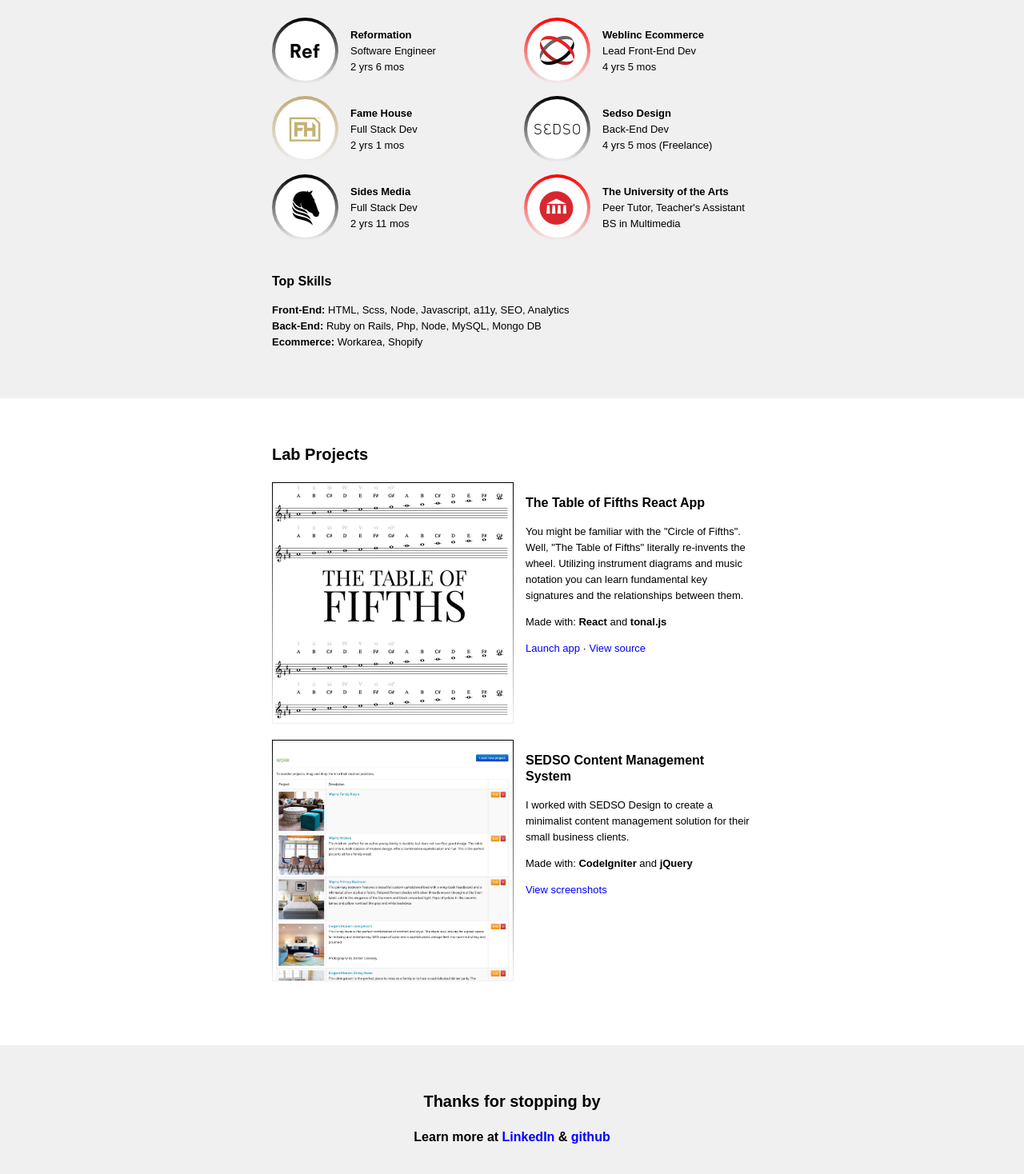
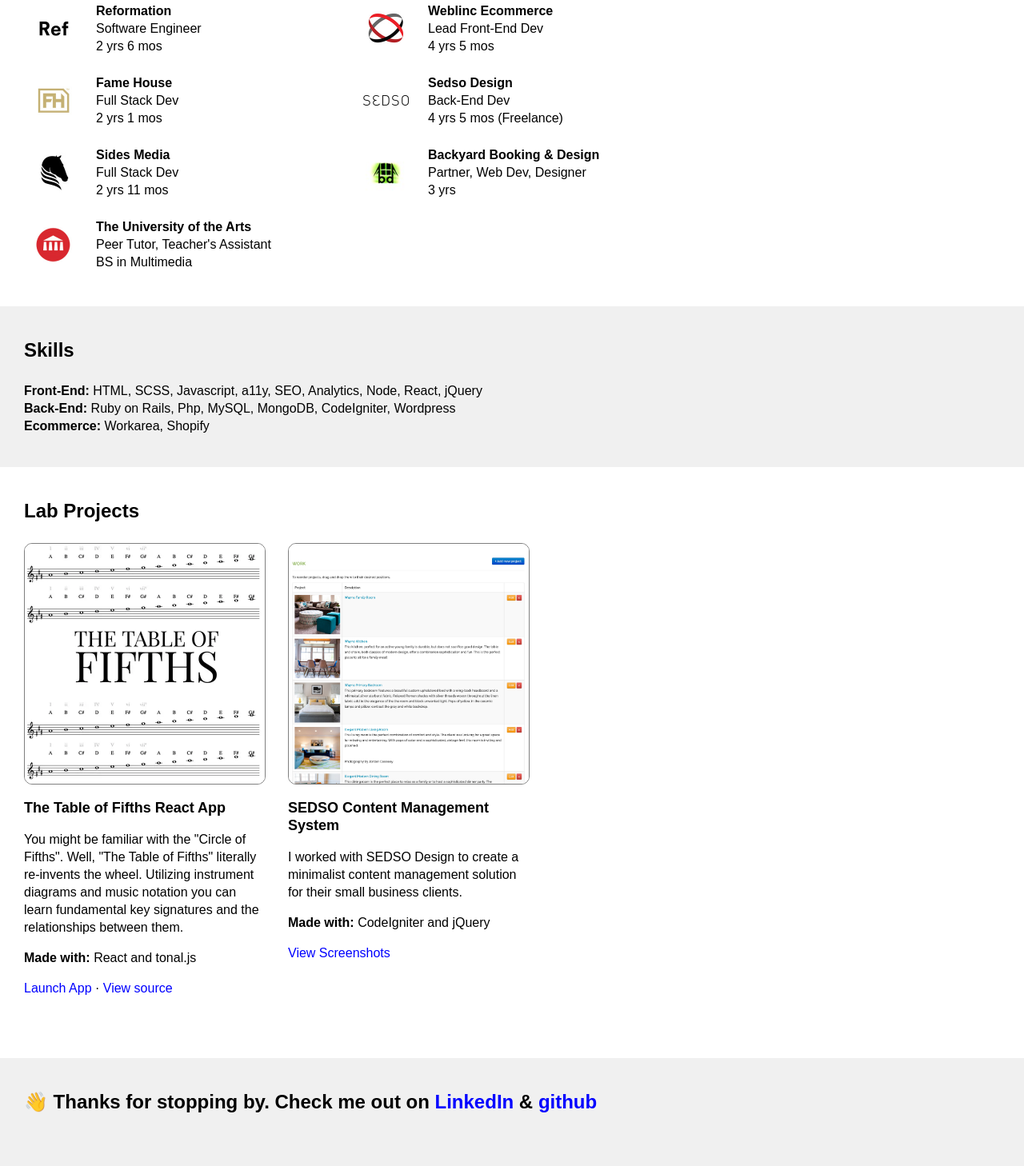
Before and after one commit to mwicks7/resume, a React (Create React App) app: page / in a window 1280 px wide. Shown: the part 382-1850 px from the top of the page at 80% size. Built offline with nearby package versions, Linux system fonts and the light colour scheme.

Commit message:
Code and design cleanup

```diff
--- a/src/App.js
+++ b/src/App.js
@@ -1,18 +1,20 @@
-import logo from './logo.svg'
 import Work from './Work.js'
+import Skills from './Skills.js'
 import Lab from './Lab.js'
 import About from './About.js'
+import Footer from './Footer.js'
 
-function App() {
+
+const App = () => {
   return (
     <main className="App">
-      <header className="App-header">
-        <div className="App-container is--large">
+      <header className="App-section">
+        <div className="App-container">
           <About />
         </div>
       </header>
 
-      <section className="App-section is--dark ">
+      <section className="App-section">
         <div className="App-container">
           <Work />
         </div>
@@ -20,16 +22,21 @@
 
       <section className="App-section">
         <div className="App-container">
+          <Skills />
+        </div>
+      </section>
+
+      <section className="App-section">
+        <div className="App-container is--full-width">
           <Lab />
         </div>
       </section>
 
-      <section className="App-section is--dark is--centered">
+      <footer className="App-section">
         <div className="App-container">
-          <h2>Thanks for stopping by</h2>
-          <h3>Learn more at <a href="https://www.linkedin.com/in/mwicks/">LinkedIn</a> &amp; <a href="https://github.com/mwicks7/">github</a></h3>
+          <Footer />
         </div>
-      </section>
+      </footer>
     </main>
   );
 }
--- a/src/App.scss
+++ b/src/App.scss
@@ -1,31 +1,22 @@
-.App-header, .App-section {
-  padding: 40px $gap-size;
-  background-color: #ffffff;
+.App-section {
+  padding: 40px 15px;
+  overflow-x: scroll;
+  max-width: 100%;
 
-  &.is--dark {
+  &:nth-child(odd) {
     background-color: #f0f0f0;
   }
 
-  &.is--centered {
-    text-align: center;
-  }
-
   @include breakpoint {
-    padding: 60px 0;
+    padding: 40px 30px;
   }
 }
 
+  .App-container {
+    max-width: 100%;
+    width: 800px;
 
-  .App-container {
-    width: 100%;
-    max-width: $container-width;
-    margin: 0 auto;
-
-    &.is--large {
-      max-width: $container-width-l;
+    .is--full-width {
+      width: 100%
     }
   }
-
-  .App-divider {
-    border-bottom: $border-thickness solid white;
-  }
--- /dev/null
+++ b/src/Footer.js
@@ -0,0 +1,11 @@
+import React from 'react'
+
+const Footer = () => {
+  return (
+    <div className='Footer'>
+      <h2>&#128075; Thanks for stopping by. Check me out on <a href="https://www.linkedin.com/in/mwicks/">LinkedIn</a> &amp; <a href="https://github.com/mwicks7/">github</a></h2>
+    </div>
+  )
+}
+
+export default Footer
--- a/src/Lab.js
+++ b/src/Lab.js
@@ -1,51 +1,79 @@
 import fifthsImage from './images/lab_table_of_fifths7.webp'
-import sedsoCMS from './images/sedso_content_manager.jpg'
-function Article () {
+import sedsoImage from './images/sedso_content_manager.jpg'
+
+const labData = [
+  {
+    img: fifthsImage,
+    title: 'The Table of Fifths React App',
+    description: 'You might be familiar with the "Circle of Fifths". Well, "The Table of Fifths" literally re-invents the wheel. Utilizing instrument diagrams and music notation you can learn fundamental key signatures and the relationships between them.',
+    madeWith: 'React and tonal.js',
+    links: [
+      {
+        text: 'Launch App',
+        href: 'https://mwicks7.github.io/the-table-of-fifths'
+      },
+      {
+        text: 'View source',
+        href: 'https://github.com/mwicks7/the-table-of-fifths'
+      }
+    ]
+  },
+  {
+    img: sedsoImage,
+    title: 'SEDSO Content Management System',
+    description: 'I worked with SEDSO Design to create a minimalist content management solution for their small business clients.',
+    madeWith: 'CodeIgniter and jQuery',
+    links: [
+      {
+        text: 'View Screenshots',
+        href: 'https://mwicks7.github.io/the-table-of-fifths'
+      }
+    ]
+  },
+]
+
+const Link = ({ href, text }) => {
+  return <a href={href}>{text}</a>
+}
+
+const Article = ({ lab }) => {
   return (
     <article className="Lab-project">
       <div className="Lab-image">
-        <img height="300" width="300" alt="The Table of Fifths preview" src={fifthsImage} />
+        <img height="300" width="300" alt="The Table of Fifths preview" src={lab.img} />
       </div>
       <div className="Lab-description">
-        <h3 className="Lab-name">The Table of Fifths React App</h3>
+        <h3 className="Lab-name">{lab.title}</h3>
         <p>
-          You might be familiar with the "Circle of Fifths". Well, "The Table of Fifths" literally re-invents the wheel. Utilizing instrument diagrams and music notation you can learn fundamental key signatures and the relationships between them.
+          {lab.description}
         </p>
         <p>
-          Made with: <b>React</b> and <b>tonal.js</b>
+          <b>Made with:</b> {lab.madeWith }
         </p>
         <p className="Lab-links">
-          <a href="https://mwicks7.github.io/the-table-of-fifths" target="_blank">Launch app</a>
-          <span> · </span>
-          <a href="https://github.com/mwicks7/the-table-of-fifths" target="_blank">View source</a>
+          {lab.links.map((link, i) =>
+            <Link href={link.href} text={link.text} key={i+'LabLink'}/>
+          ).reduce((prev, curr) =>
+            [prev, ' · ', curr]
+          )}
         </p>
       </div>
     </article>
   )
 }
 
-function Lab () {
+const Lab = () => {
   return (
     <div className="Lab">
       <h2>Lab Projects</h2>
-      <Article />
-      <article className="Lab-project">
-        <div className="Lab-image">
-          <img alt="SEDSO Content Management System preview" src={sedsoCMS} />
-        </div>
-        <div className="Lab-description">
-          <h3 className="Lab-name">SEDSO Content Management System</h3>
-          <p>
-            I worked with SEDSO Design to create a minimalist content management solution for their small business clients.
-          </p>
-          <p>
-            Made with: <b>CodeIgniter</b> and <b>jQuery</b>
-          </p>
-          <p className="Lab-links">
-            <a href="https://github.com/mwicks7/the-table-of-fifths" target="_blank">View screenshots</a>
-          </p>
-        </div>
-      </article>
+      <div className="Lab-projects">
+        {labData.map( (lab, i) =>
+          <Article
+            lab={lab}
+            key={i + 'lab'}
+          />
+        )}
+      </div>
     </div>
   )
 }
--- a/src/Lab.scss
+++ b/src/Lab.scss
@@ -2,17 +2,23 @@
 
 .Lab {}
 
+  .Lab-projects {
+    @include flex-container;
+    gap: $gap-size * 2;
+  }
+
     .Lab-project {
-    @include flex-container;
       margin-bottom: 20px;
+      width: 300px;
     }
 
     .Lab-image {
       flex: 1 0 $lab-image-size;
       width: $lab-image-size;
       height: $lab-image-size;
-    padding: 1px;
-    background: linear-gradient(to bottom, black, $font-color-grey);
+      border: 1px solid grey;
+      border-radius: 10px;
+      overflow: hidden;
 
       img {
         max-width: 100%;
--- /dev/null
+++ b/src/Skills.js
@@ -0,0 +1,18 @@
+import React from 'react'
+
+const frontEndSkills = ['HTML', 'SCSS', 'Javascript', 'a11y', 'SEO', 'Analytics', 'Node', 'React', 'jQuery']
+const backEndSkills = ['Ruby on Rails', 'Php', 'MySQL', 'MongoDB', 'CodeIgniter', 'Wordpress']
+const ecommerceSkills = ['Workarea', 'Shopify']
+
+const Skills = () => {
+  return (
+    <div className="Skills">
+        <h2>Skills</h2>
+        <div><b>Front-End:</b> {frontEndSkills.join(", ")}</div>
+        <div><b>Back-End:</b> {backEndSkills.join(", ")}</div>
+        <div><b>Ecommerce:</b> {ecommerceSkills.join(", ")}</div>
+    </div>
+  )
+}
+
+export default Skills;
--- a/src/Work.js
+++ b/src/Work.js
@@ -4,58 +4,45 @@
 import logoFH from './images/logo_fh.jpg'
 import logoSedso from './images/logo_sedso.jpg'
 import logoSides from './images/logo_sides.jpg'
+import logoBbd from './images/logo_bbd.jpg'
 import logoUarts from './images/logo_uarts.jpg'
 
 const companiesData = [
-  {img: logoRef, color: 'black', name: 'Reformation', position: 'Software Engineer', time: '2 yrs 6 mos'},
-  {img: logoWeblinc, color: 'red', name: 'Weblinc Ecommerce', position: 'Lead Front-End Dev', time: '4 yrs 5 mos'},
-  {img: logoFH, color: 'gold', name: 'Fame House', position: 'Full Stack Dev', time: '2 yrs 1 mos'},
-  {img: logoSedso, color: 'black', name: 'Sedso Design', position: 'Back-End Dev', time: '4 yrs 5 mos (Freelance)'},
-  {img: logoSides, color: 'black', name: 'Sides Media', position: 'Full Stack Dev', time: '2 yrs 11 mos'},
-  {img: logoUarts, color: 'red', name: 'The University of the Arts', position: 'Peer Tutor, Teacher\'s Assistant', time: 'BS in Multimedia'}
+  {img: logoRef, name: 'Reformation', position: 'Software Engineer', time: '2 yrs 6 mos'},
+  {img: logoWeblinc, name: 'Weblinc Ecommerce', position: 'Lead Front-End Dev', time: '4 yrs 5 mos'},
+  {img: logoFH, name: 'Fame House', position: 'Full Stack Dev', time: '2 yrs 1 mos'},
+  {img: logoSedso, name: 'Sedso Design', position: 'Back-End Dev', time: '4 yrs 5 mos (Freelance)'},
+  {img: logoSides, name: 'Sides Media', position: 'Full Stack Dev', time: '2 yrs 11 mos'},
+  {img: logoBbd, name: 'Backyard Booking & Design', position: 'Partner, Web Dev, Designer', time: '3 yrs'},
+  {img: logoUarts, name: 'The University of the Arts', position: 'Peer Tutor, Teacher\'s Assistant', time: 'BS in Multimedia'}
 ]
 
-const frontEndSkills = ['HTML', 'Scss', 'Node', 'Javascript', 'a11y', 'SEO', 'Analytics']
-const backEndSkills = ['Ruby on Rails', 'Php', 'Node', 'MySQL', 'Mongo DB']
-const ecommerceSkills = ['Workarea', 'Shopify']
-
-function Company ({ companyObj }) {
+const Company = ({ company }) => {
   return (
     <li className="Work-company">
-      <div className={"Work-company-image Work-company-image--" + companyObj.color}>
-        <img height="75" width="75" alt={companyObj.name + ' logo'} src={companyObj.img} className="Work-logo" />
-      </div>
+      <img className="Work-company-logo" height="75" width="75" alt={company.name + ' logo'} src={company.img} />
       <div className="Work-company-details">
-        <div className="Work-company-name">{companyObj.name}</div>
-        <div className="Work-position">{companyObj.position}</div>
-        <div className="Work-time">{companyObj.time}</div>
+        <div><strong>{company.name}</strong></div>
+        <div>{company.position}</div>
+        <div>{company.time}</div>
       </div>
     </li>
   )
 }
 
-function Companies() {
-  return (
-    <ul className="Work-companies">
-      {companiesData.map((company, i) => <Company companyObj={company} key={'company' + i} />)}
-    </ul>
-  )
-}
-
-function Work () {
-
+const Work = () => {
   return (
     <div className="Work">
       <h2>Work Experience</h2>
-        <Companies/>
-        <div className="Work-details">
-          <div className="Work-skills">
-            <h3>Top Skills</h3>
-              <div><b>Front-End:</b> {frontEndSkills.join(", ")}</div>
-              <div><b>Back-End:</b> {backEndSkills.join(", ")}</div>
-              <div><b>Ecommerce:</b> {ecommerceSkills.join(", ")}</div>
-          </div>
-        </div>
+
+      <ul className="Work-companies">
+        {companiesData.map((company, i) =>
+          <Company
+            company={company}
+            key={'company' + i}
+          />
+        )}
+      </ul>
     </div>
   )
 }
--- a/src/Work.scss
+++ b/src/Work.scss
@@ -1,16 +1,14 @@
-.Work {
-
-}
+.Work {}
 
   .Work-companies {
     display: grid;
     grid-template-columns: 100%;
+    gap: $gap-size;
     list-style: none;
     margin: 0;
     padding: 0;
     width: 100%;
-    gap: $gap-size;
-    margin-bottom: $margin-size;
+
     @include breakpoint {
       grid-template-columns: 50% 50%;
     }
@@ -22,49 +20,12 @@
       gap: $gap-size;
     }
 
-    .Work-company-image {
-      width: 75px;
-      height: 75px;
-      border-radius: 50%;
-      flex-shrink: 0;
-      padding: $border-thickness;
-      overflow: hidden;
-
-      img {
+      .Work-company-logo {
+        width: 75px;
+        height: 75px;
         max-width: 100%;
-        border-radius: 50%;
       }
 
-      &.Work-company-image--black {
-        background: linear-gradient(to bottom, black, #f0f0f0);
+      .Work-company-details {
+        width: auto;
       }
-
-      &.Work-company-image--gold {
-        background: linear-gradient(to bottom, #c2ab7a, #f0f0f0);
-      }
-
-      &.Work-company-image--red {
-        background: linear-gradient(to bottom, red, #f0f0f0);
-      }
-    }
-
-    .Work-company-details {
-      flex-shrink: 0;
-    }
-
-      .Work-company-name {
-        font-weight: bold;
-      }
-
-    .Work-details {
-      @include flex-container;
-    }
-
-      .Work-skills {
-        flex: 1 0 66%;
-      }
-
-      .Work-contact {
-        flex: 1 1 34%;
-    }
-    // grid-template-columns: 66% 34%;
--- a/src/styles/generic.scss
+++ b/src/styles/generic.scss
@@ -2,18 +2,23 @@
   font-size: $font-size;
   font-family: Arial, Helvetica, sans-serif;
   margin: 0;
-  line-height: 20px;
+  line-height: 22px;
+}
 
+img {
+  display: block;
 }
 
 h1 {
   font-size: $font-size-xxl;
-  margin: 0 0 $margin-size;
+  line-height: 42px;
+  margin: 0 0 25px;
 }
 
 h2 {
   font-size: $font-size-xl;
-  margin: 0 0 $margin-size;
+  line-height: 30px;
+  margin: 0 0 25px;
 }
 
 h3 {
--- a/src/styles/vars.scss
+++ b/src/styles/vars.scss
@@ -1,17 +1,13 @@
 $border-thickness: 4px;
 $font-color-grey: #f0f0f0;
-$font-size: 13px;
-$font-size-l: 16px;
-$font-size-xl: 20px;
+$font-size: 16px;
+$font-size-l: 18px;
+$font-size-xl: 24px;
 $font-size-xxl: 30px;
 $gap-size: 15px;
-$margin-size: 25px;
-
-$container-width: 600px;
-$container-width-l: 750px;
 
 @mixin breakpoint {
-  @media (min-width: #{$container-width}) {
+  @media (min-width: #{800px}) {
     @content;
   }
 }
```
Also changed, not shown: src/About.js (+5 -7 lines), src/About.scss (+5 -13 lines), src/images/logo_bbd.jpg (added). Lines whose indentation alone changed are shown as unchanged.
